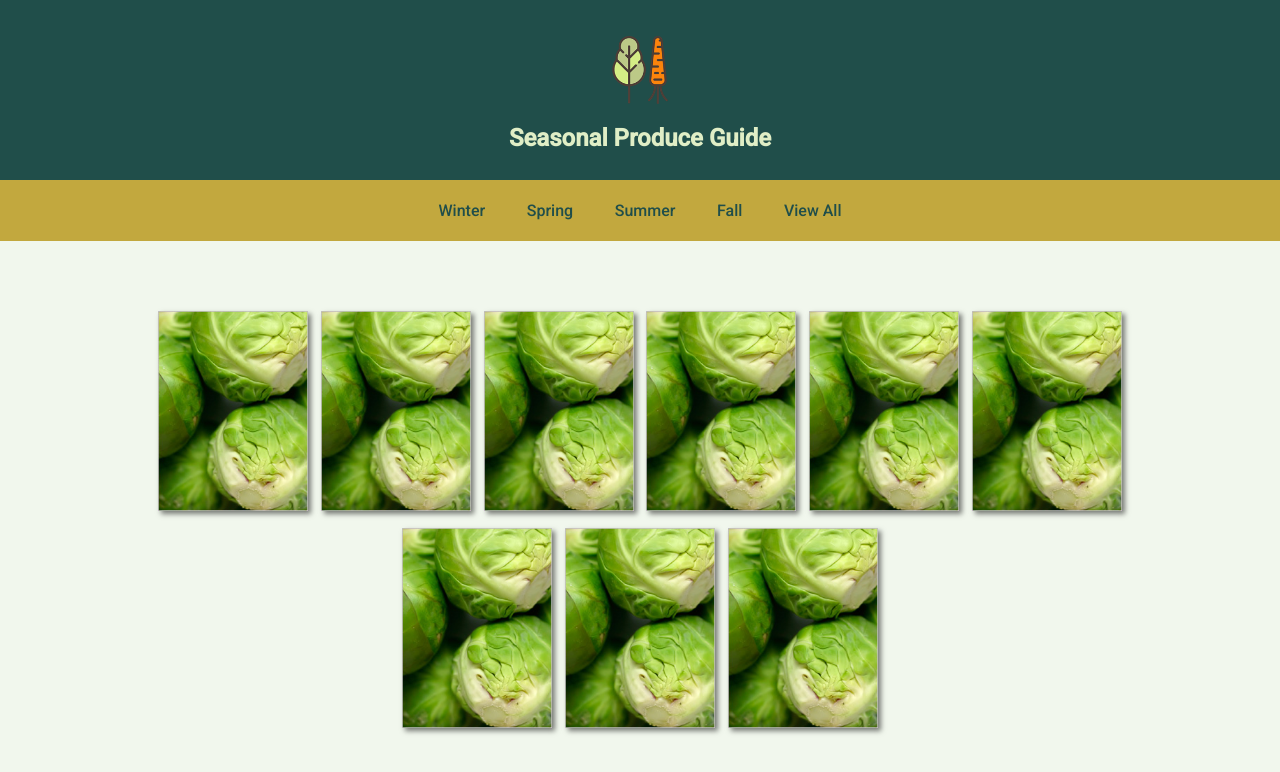
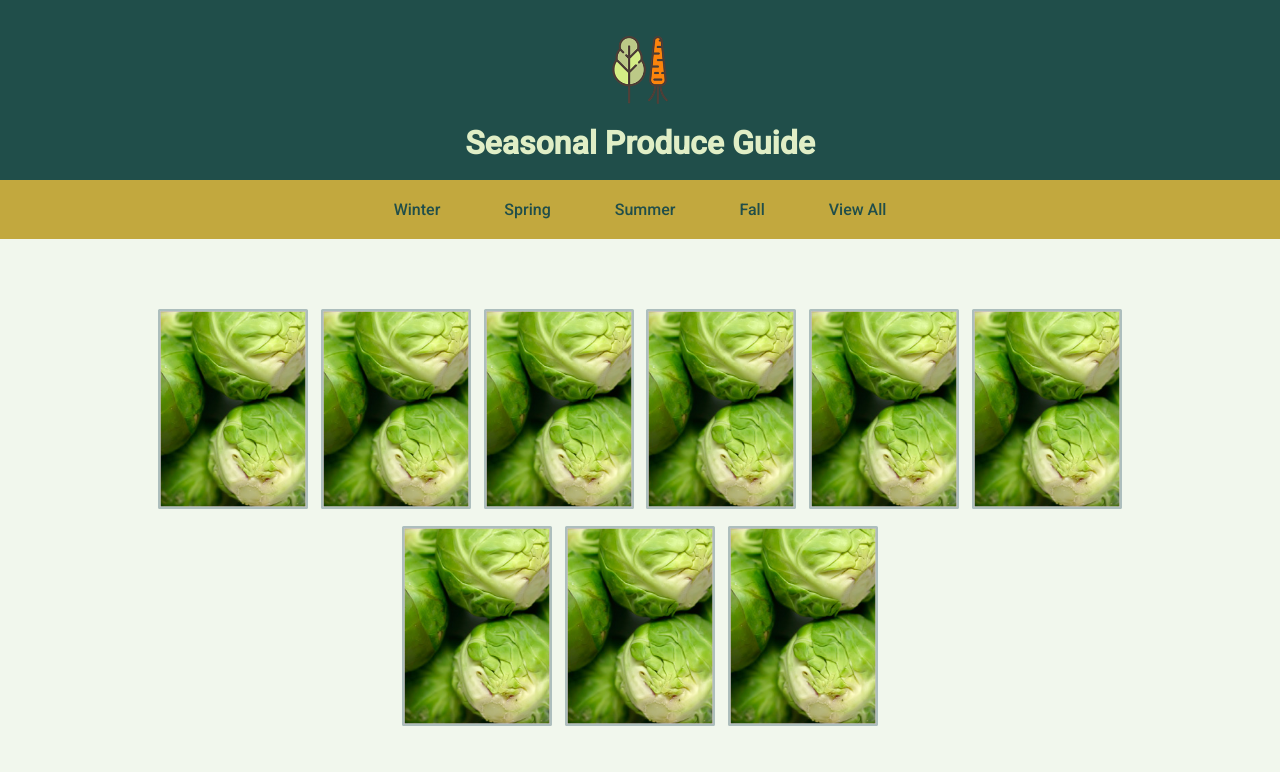
Before and after one commit to shellytang/filter-by-season, a React (Create React App) app: page / in a window 1280 px wide. Shown: the top 772 px of the page. Built offline with nearby package versions, Linux system fonts and the light colour scheme; what react-tap-event-plugin would draw is missing.

Commit message:
more styling

```diff
--- a/src/App.css
+++ b/src/App.css
@@ -14,6 +14,5 @@
 }
 
 .appTitle {
-  font-size: 1.5em;
   color: #E0EEC6;
 }
--- a/src/produce-item.css
+++ b/src/produce-item.css
@@ -2,20 +2,18 @@
   padding: .4em;
   display: inline-block;
   cursor: pointer;
-  transform: scale(1.00);
+  transition: all 0.3s linear;
 }
 
 .produceItem:hover {
-  transform: scale(1.05);
-  transition: transform 0.3s;
-}
+  opacity: 0.7;
+ }
 
 .produceImg {
   height: 200px;
   width: 150px;
-  box-shadow: 3px 3px 5px rgba(0, 0, 0, 0.5);
-  -webkit-box-shadow: 3px 3px 5px rgba(0, 0, 0, 0.5);;
-  -moz-box-shadow: 3px 3px 5px rgba(0, 0, 0, 0.5);
+  border: 2px solid #ADBEBD;
+  border-radius: .1em;
 }
 
 .popupBody {
@@ -25,7 +23,7 @@
 .popupBody > p {
   padding-top: .5em;
   padding-bottom: .5em;
-  color: #718E8B;
+  color: #486E6A;
 }
 
 .popupBody > a {
--- a/src/season-filter-menu.css
+++ b/src/season-filter-menu.css
@@ -1,13 +1,24 @@
 .filterMenuContainer {
   background: #C2A83E;
+  height: 30%;
 }
 
 .filterItem {
-  display: inline-block;
-  padding: 1.3em;
+  padding-top: .5em;
+  padding-bottom: .5em;
   cursor: pointer;
 }
 
 .filterItem:hover {
   color: #CCD9B4;
 }
+
+@media only screen and (min-width: 600px) {
+    .filterItem {
+    display: inline-block;
+    padding-top: 1.25em;
+    padding-bottom: 1.25em;
+    padding-left: 2em;
+    padding-right: 2em;
+  }
+}
--- a/src/season-filter-menu.js
+++ b/src/season-filter-menu.js
@@ -1,10 +1,6 @@
 import React, { Component } from 'react';
-import Paper from 'material-ui/Paper';
-import Menu from 'material-ui/Menu';
-// import MenuItem from 'material-ui/MenuItem';
 import produceData from './produce.json';
 import './season-filter-menu.css';
-
 class SeasonFilter extends Component {
   constructor(props) {
     super(props);
```
